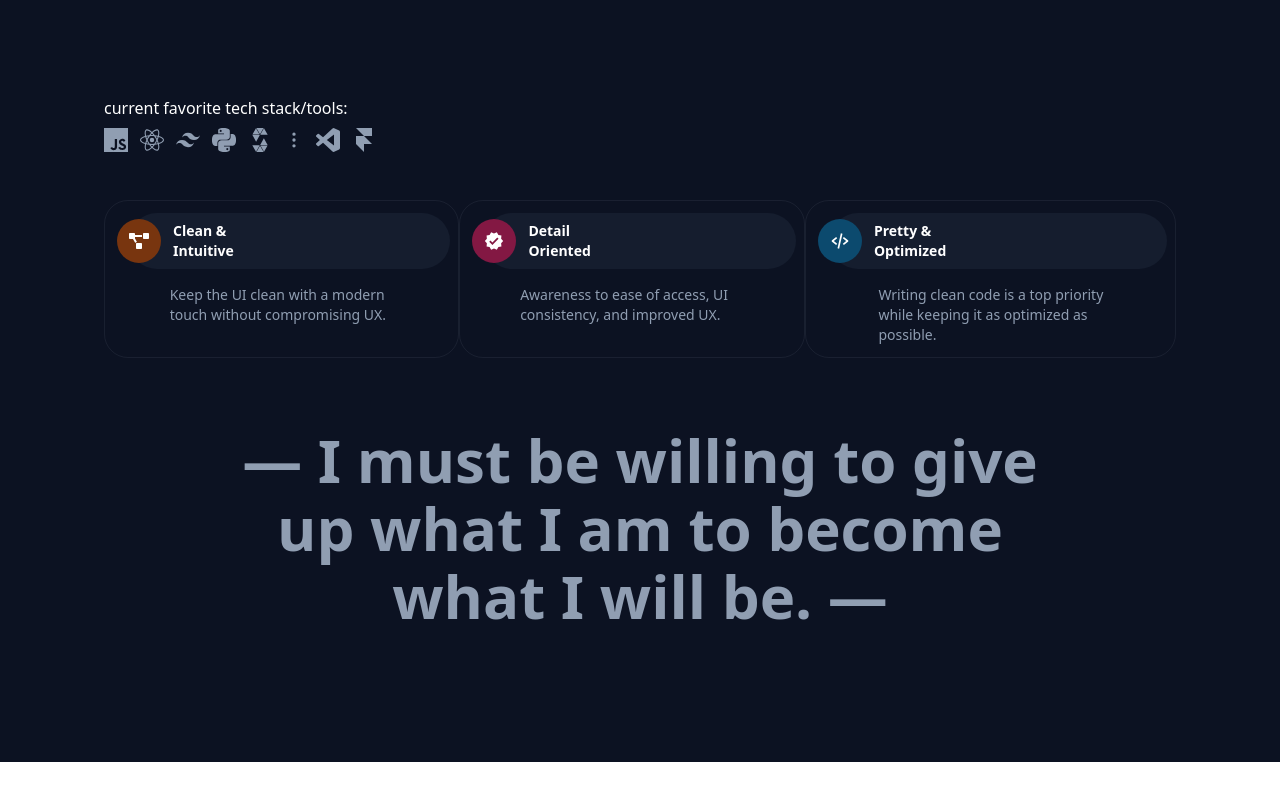
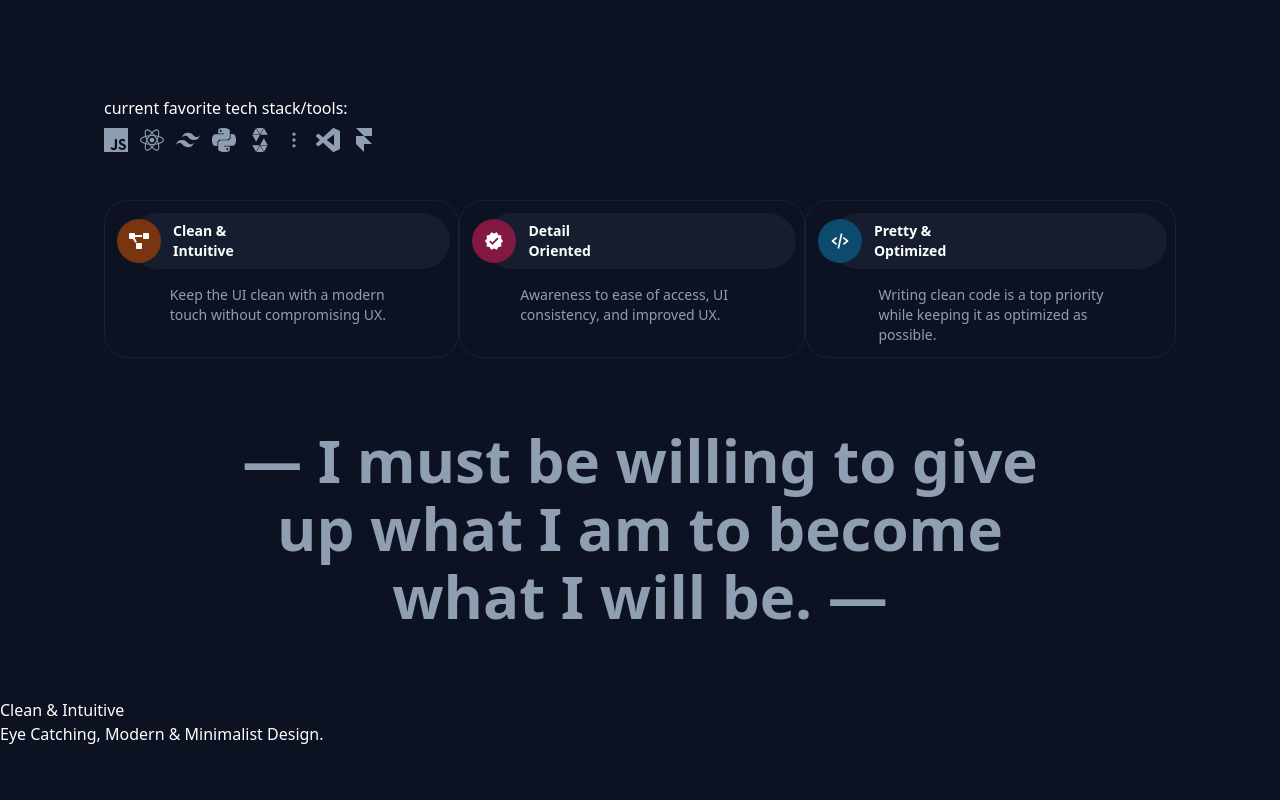
Before and after one commit to ImJars/Development-full-coding, a React (Vite) app: page / in a window 1280 px wide. Shown: the part 496-1296 px from the top of the page. Before the commit the page ends 1258 px from the top, so only its background shows below. Built offline with nearby package versions, Linux system fonts and the light colour scheme.

Commit message:
Add new-secction

```diff
--- /dev/null
+++ b/src/components/sub-home.jsx
@@ -0,0 +1,18 @@
+import React from 'react'
+
+function SubHome() {
+    return (
+        <>
+            <div>
+                <h1>
+                    Clean & Intuitive
+                </h1>
+                <h2>
+                    Eye Catching, Modern & Minimalist Design.
+                </h2>
+            </div>
+        </>
+    )
+}
+
+export default SubHome
--- a/src/home.jsx
+++ b/src/home.jsx
@@ -18,6 +18,7 @@ import { MdGroups, MdVerified, MdOutlineWork } from 'react-icons/md';
 import { BsFillEmojiSmileFill } from 'react-icons/bs';
 import { BiCodeAlt } from 'react-icons/bi';
 import TextHome from "./components/text-home";
+import SubHome from "./components/sub-home";
 
 const ContentWraped = styled.div`
     .content-wrapped{
@@ -168,6 +169,11 @@ function Home() {
                     />
                 </div>
             </section>
+            <section
+                className="bg-primary block -mt-16 pb-24"
+            >
+                <SubHome />
+            </section>
         </ContentWraped>
         </>
     );
```
